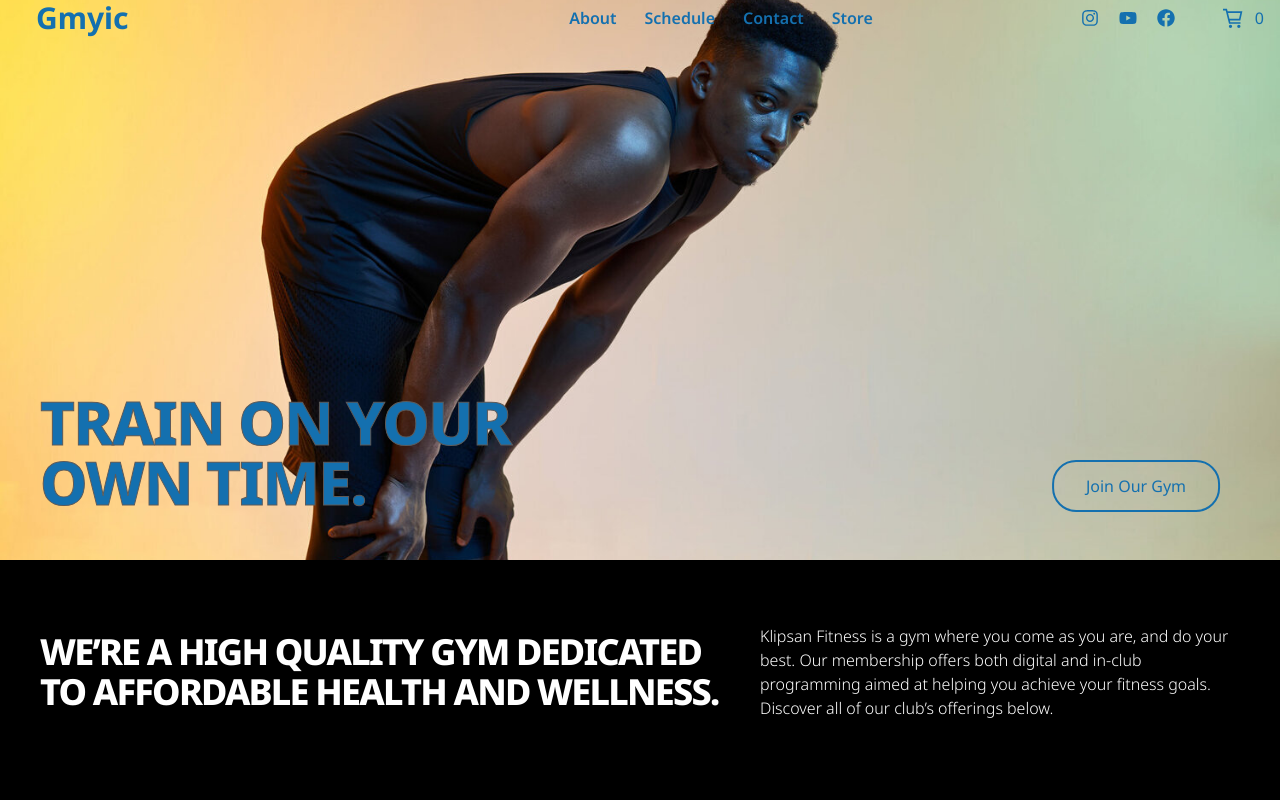
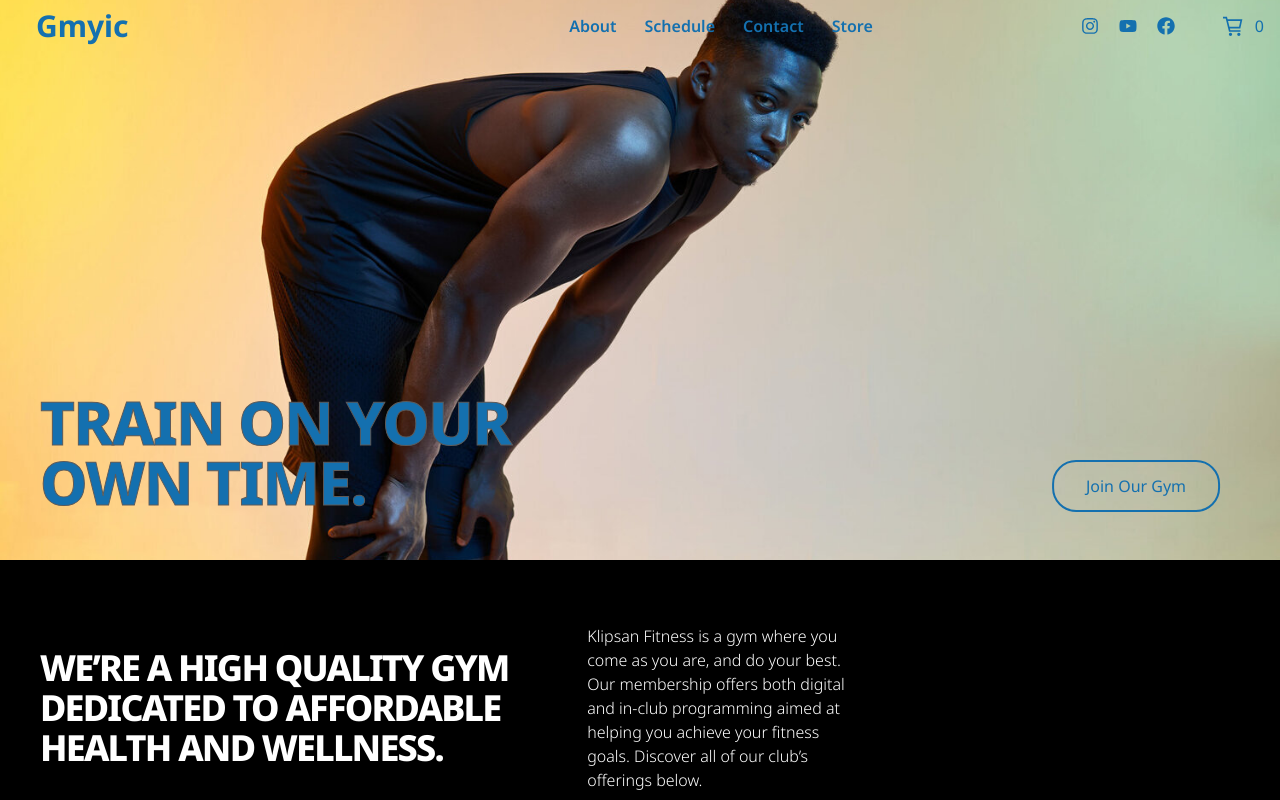
Before and after one commit to abay777/gym-website, a React (Vite) app: page / in a window 1280 px wide. Shown: the top 800 px of the page. Built offline with nearby package versions, Linux system fonts and the light colour scheme.

Commit message:
added animations

```diff
--- a/src/components/Descibe.tsx
+++ b/src/components/Descibe.tsx
@@ -1,22 +1,39 @@
 import React from 'react'
 import describe1 from '../assets/describe1.jpg'
 import describe2 from '../assets/describe2.jpg'
+import { Reveal } from './framer reveal/Reveal'
+import { motion } from 'framer-motion'
 
 export const Descibe:React.FC = () => {
   return (
     <section className='bg-black  text-white pb-36 '>
         <div className='flex flex-col md:flex-row justify-around items-center content-stretch pt-8 md:pt-16 px-10'>
-            <span className='text-2xl md:text-4xl font-extrabold w-[100%] md:w-[60%] tracking-tighter md:text-balance'>WE’RE A HIGH QUALITY GYM DEDICATED TO AFFORDABLE HEALTH AND WELLNESS.  </span>
-            <p className=' text-pretty w-[100%] md:w-[40%]  font-light mt-36 md:mt-0'>Klipsan Fitness is a gym where you come as you are, and do your best. Our membership offers both digital and in-club programming aimed at helping you achieve your fitness goals. Discover all of our club’s offerings below. </p>
+          <Reveal>
+            <span className='text-2xl md:text-4xl font-extrabold w-[100%] md:w-[60%] tracking-tighter md:text-balance'>
+              WE’RE A HIGH QUALITY GYM DEDICATED TO AFFORDABLE HEALTH AND WELLNESS.
+            </span>
+          </Reveal>
+          <Reveal>
+            <p className=' text-pretty w-[100%] md:w-[40%]  font-light mt-36 md:mt-0'>
+              Klipsan Fitness is a gym where you come as you are, and do your best. Our membership offers both digital and in-club programming aimed at helping you achieve your fitness goals. Discover all of our club’s offerings below.
+            </p>
+          </Reveal>
         </div>
         <div className='relative flex justify-center justify-items-center items-center mt-[14rem] '>
           <img src={describe1} loading='lazy' className='md:w-[24%] w-[40%] object-cover' alt="trainer picture" />
-          <img src={describe2} loading='lazy' className='w-[34%] md:w-[24%]  absolute right-[5%] md:right-[16%] object-contain mb-[10%] ' alt="second trainer picture" />
+          <motion.img src={describe2} loading='lazy' className='w-[34%] md:w-[24%]  absolute right-[5%] md:right-[16%] object-contain mb-[10%] ' alt="second trainer picture"
+          initial={{y:-70}}
+          whileInView={{y:0}}
+          viewport={{once:true}}
+          transition={{delay:1, ease:'linear'}} />
         </div>
         <div className=' mt-24 text-center'>
           <h1 className='text-4xl font-extrabold text-center'>AMENITIES</h1>
+          <Reveal>
             <p className=' md:w-[40%] w-[90%] text-balance mx-auto mt-10'>At Klipsan Fitness, we’re always expanding our amenities to meet the needs of our community. Something you’d like to see added to our list? Submit a request.</p>
+          </Reveal>
           <div className='flex justify-center gap-20 mt-24 font-bold text-sm px-28'>
+            <Reveal>
               <div >
                 Modern Facilities
                 <br />
@@ -36,6 +53,8 @@ export const Descibe:React.FC = () => {
                 <br />
                 Boxing Ring
               </div>
+            </Reveal>
+            <Reveal>
               <div>
                 Juice Bar
                 <br />
@@ -55,10 +74,9 @@ export const Descibe:React.FC = () => {
                 <br />
                 Lockers
               </div>
+            </Reveal>
           </div>
         </div>
-
-
     </section>
   )
 }
--- a/src/components/Navbar.tsx
+++ b/src/components/Navbar.tsx
@@ -1,19 +1,28 @@
-import { inView, useInView } from 'framer-motion'
-import React, { useRef, useState } from 'react'
+import { useInView ,motion} from 'framer-motion'
+import React, { useEffect, useRef, useState } from 'react'
 import { FaFacebook, FaGripLines, FaInstagram, FaYoutube } from 'react-icons/fa'
 import { GrCart } from 'react-icons/gr'
 import { IoMdClose } from 'react-icons/io'
+import { MdOpacity } from 'react-icons/md'
 
 export const Navbar:React.FC = () => {
      const [burger,setBurger] = useState<boolean>(false)
      const [about, setAbout] = useState<boolean>(false)
       const  viewRef = useRef<HTMLDivElement>(null)
      const isInView =useInView(viewRef)
-     console.log(isInView)
+     console.log(isInView);
+
+
+
+
   return (
     <>
-    <nav className='text-[#1470af] fixed left-0 right-0 z-50' ref={viewRef}>
-        <section className='hidden md:flex items-center justify-between px-4 '>
+    <motion.nav className='text-[#1470af]  z-50'  ref={viewRef}
+    initial={{translateY:100}}
+    whileInView={{ translateY:0 }}
+    viewport={{once:true}}
+    transition={{duration:.5}}>
+        <section className={isInView?`hidden z-20 fixed top-0 right-0 left-0 md:flex  items-center justify-between px-4 py-2 bg-[#4c858200]`:' hidden py-2 bg-black z-10 md:flex items-center justify-between px-4 fixed top-0 left-0 right-0'}>
             <div className='text-3xl font-bold pl-5 '>Gmyic </div>
             <div className='flex  items-center gap-10 lg:gap-[13rem]  '>
                 <ul className='flex justify-center items-center gap-7 font-semibold '>
@@ -42,7 +51,7 @@ export const Navbar:React.FC = () => {
                 </div>
             </div>
         </section>
-        <section className='flex md:hidden items-center  justify-between px-4'>
+        <section className={isInView?'flex md:hidden items-center py-2 justify-between px-4 fixed top-0 left-0 right-0 z-40':'flex md:hidden bg-black z-40 py-2 items-center  justify-between px-4 fixed top-0 left-0 right-0'}>
             <div className='text-3xl font-bold pl-5 flex justify-between'>Gmyic
             </div>
             <div className='flex gap-[5rem]'>
@@ -51,22 +60,32 @@ export const Navbar:React.FC = () => {
                 <span>0</span>
             </div>
             <div className='flex z-20 justify-center items-center'
-            onClick={()=>setBurger(!burger)}>
+            onClick={()=>{
+            setBurger(!burger)
+            setAbout(false)}}>
                {!burger? <FaGripLines size={30}/>:<IoMdClose size={30}/>}
             </div>
             </div>
-            <div className={burger?' ease-in-out duration-200 flex-col shadow-black bg-white shadow-2xl text-start fixed left-0 bottom-0 right-0 top-0 pt-[3rem] tracking-wider   ' : 'hidden'}>
+            <motion.div
+            className={burger?' ease-in-out duration-200 flex-col  bg-white shadow-2xl text-start fixed left-0 bottom-0 right-0 top-0 pt-[3rem] tracking-wider   ' : 'hidden'}
+            initial={{opacity:0,translateX:300}}
+            whileInView={{opacity:1, translateX:0 }}
+            transition={{duration:.05}}>
+
                 <ul className='flex-col  font-semibold text-4xl text-black'>
-                    <li className='py-3 pl-14  '>About <span className='font-extralight' onClick={()=>setAbout(true)}> &gt;</span></li>
+                    <li className='py-3 pl-14  '>About <span className='font-extralight' onClick={()=>setAbout(!about)}> &gt;</span></li>
                     <li className='py-3 pl-14 '>Schedule</li>
                     <li className='py-3 pl-14 '>Contact</li>
                     <li className='py-3 pl-14 '>Store</li>
-                    <div className={about?`bg-[#ffffff] text-black' fixed top-0  left-0 right-0 bottom-0 flex-col flex pt-[3rem] tracking-wider items-start`:`hidden`}>
-                        <p className='text-gray-500  pl-14 py-3'>Back <span className='font-extralight' onClick={()=>setAbout(false)}>&lt;</span></p>
+                    <motion.div className={about?`bg-[#ffffff] text-black' fixed top-0  left-0 right-0 bottom-0 flex-col flex pt-[3rem] tracking-wider items-start`:`hidden`}
+                     initial={{opacity:0,translateX:300}}
+                     whileInView={{opacity:1, translateX:0 }}
+                     transition={{duration:.1}}>
+                        <p className='text-gray-500  pl-14 py-3'> <span className='font-extralight' onClick={()=>setAbout(!about)}>&lt;</span> Back</p>
                         <p className=' pl-14 py-3'>instructors</p>
                         <p className=' pl-14 py-3'>Classes</p>
                         <p className=' pl-14 py-3'>Pricing</p>
-                    </div>
+                    </motion.div>
                 </ul>
 
                 <div className='flex-col gap-4 pt-10'>
@@ -77,12 +96,12 @@ export const Navbar:React.FC = () => {
                     </div>
 
                 </div>
-            </div>
+            </motion.div>
         </section>
 
 
 
-    </nav>
+    </motion.nav>
 
     </>
   )
--- a/src/components/TopBanner.tsx
+++ b/src/components/TopBanner.tsx
@@ -1,10 +1,14 @@
 import React from 'react'
+import { Reveal } from './framer reveal/Reveal'
 
 export const TopBanner:React.FC = () => {
   return (
     <>
       <section className='bg-bannerMain  w-full h-[35rem] relative bg bg-center bg-contain' >
+       <Reveal>
         <span className='absolute bottom-14 md:bottom-[3rem] left-10 md:left-10 md:text-6xl text-5xl font-extrabold tracking-tight leading-tight text-balance text-[#1470af] md:w-[36rem] texts'>TRAIN ON YOUR OWN TIME.</span>
+       </Reveal>
+        <Reveal>
           <button
             className='border-2 px-8 py-3 hover:bg-[#1470af] hover:text-white text-[#1470af] rounded-3xl border-[#1470af] absolute bottom-2 md:bottom-[3rem]'
             style={{
@@ -14,6 +18,8 @@ export const TopBanner:React.FC = () => {
             >
             Join Our Gym
           </button>
+        </Reveal>
+
     </section>
     </>
   )
--- /dev/null
+++ b/src/components/framer reveal/Reveal.tsx
@@ -0,0 +1,35 @@
+import React, { ReactNode } from 'react'
+import { motion ,stagger} from 'framer-motion'
+
+interface props{
+    children:ReactNode
+}
+
+const RevealVariants = {
+    initial:{
+        translateY:70,
+        opacity:0
+    },
+    animate:{
+        translateY:0,
+        opacity:1
+    }
+
+}
+
+
+export const Reveal:React.FC <props> = ({children}) => {
+  return (
+    <motion.div
+    variants={RevealVariants}
+    initial='initial'
+    whileInView='animate'
+    viewport={{once:true}}
+    transition={{delay:.8}}
+    >
+        <div>
+         {children}
+        </div>
+    </motion.div>
+  )
+}
--- a/src/index.css
+++ b/src/index.css
@@ -2,6 +2,26 @@
 @tailwind components;
 @tailwind utilities;
 
+
+html{
+  scroll-behavior: smooth;
+}
+::-webkit-scrollbar{
+  width: 13px;
+}
+
+::-webkit-scrollbar-track{
+  background-color: #adb0b3;
+  border-radius: 10px;
+
+}
+::-webkit-scrollbar-thumb{
+  background-color: #1470af;
+  border-radius: 10px;
+}
+::-webkit-scrollbar-thumb:hover{
+  background-color: #04263d;
+}
 body{
   font-family: "Noto Sans", sans-serif;
   font-optical-sizing: auto;
```
Also changed, not shown: src/components/Footer.tsx (+29 -1 lines), src/components/Form.tsx (+13 -4 lines). Lines whose indentation alone changed are shown as unchanged.
